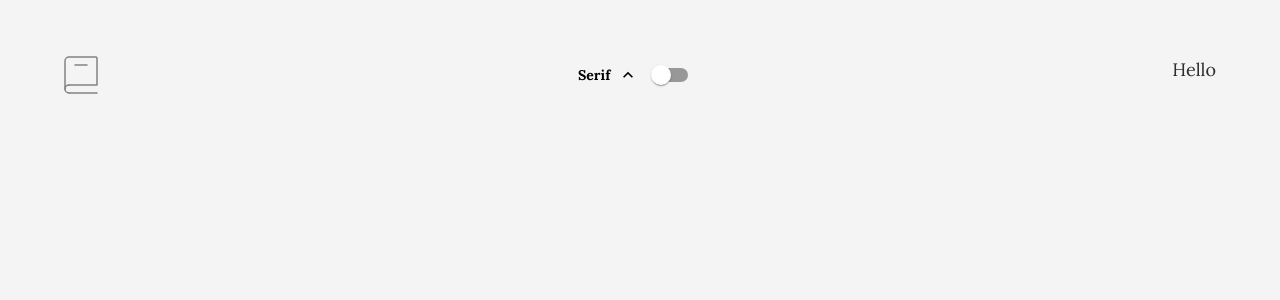
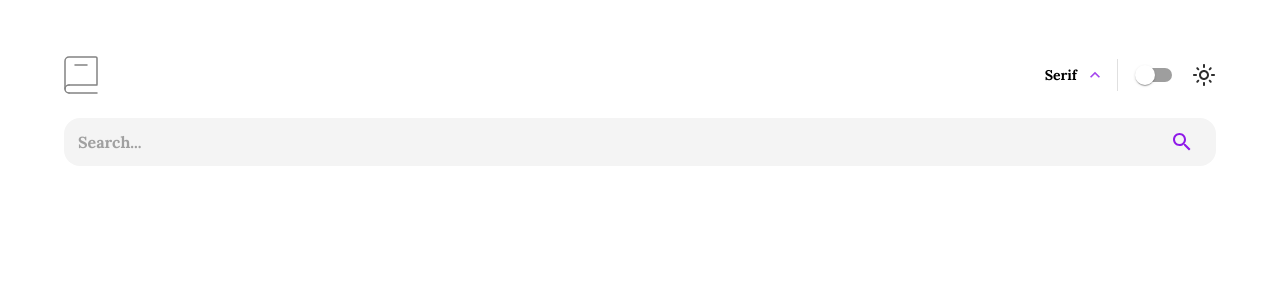
Before and after one commit to ryanknight09/dictionary, a React (Vite) app: page / in a window 1280 px wide. Shown: the top 300 px of the page. Built offline with nearby package versions, Linux system fonts and the light colour scheme.

Commit message:
input field and menu colors

```diff
--- a/src/app/app.tsx
+++ b/src/app/app.tsx
@@ -1,4 +1,5 @@
-import { Container, styled } from '@mui/material';
+import { Container, Stack, styled } from '@mui/material';
+import { Content } from './content';
 import { Header } from './header';
 import Theme from './theme/theme';
 import { ThemeContextProvider } from './useThemeContext';
@@ -8,7 +9,10 @@ export function App() {
     <ThemeContextProvider>
       <Theme>
         <AppWrapper>
-          <Header />
+          <Stack gap="1.5rem">
+            <Header />
+            <Content />
+          </Stack>
         </AppWrapper>
       </Theme>
     </ThemeContextProvider>
--- a/src/app/content.tsx
+++ b/src/app/content.tsx
@@ -0,0 +1,33 @@
+import SearchIcon from '@mui/icons-material/Search';
+import { InputAdornment, OutlinedInput, Stack, styled } from '@mui/material';
+
+export const Content = () => {
+  return (
+    <Stack>
+      <Search />
+    </Stack>
+  );
+};
+
+const Search = styled(OutlinedInput)(({ theme }) => ({
+  borderRadius: '1rem',
+  height: '3rem',
+  fontSize: '1rem',
+  fontWeight: 700,
+  '& .MuiOutlinedInput-notchedOutline': {
+    border: 'none',
+  },
+  '&.Mui-focused': {
+    border: `1px solid ${theme.palette.primary.main}`,
+  },
+}));
+
+Search.defaultProps = {
+  fullWidth: true,
+  placeholder: 'Search...',
+  endAdornment: (
+    <InputAdornment position="start">
+      <SearchIcon color="secondary" />
+    </InputAdornment>
+  ),
+};
--- a/src/app/header.tsx
+++ b/src/app/header.tsx
@@ -1,12 +1,23 @@
 import ExpandLessIcon from '@mui/icons-material/ExpandLess';
-import { Box, Button, Menu, MenuItem, Switch, Typography } from '@mui/material';
+import ExpandMoreIcon from '@mui/icons-material/ExpandMore';
+import LightModeOutlinedIcon from '@mui/icons-material/LightModeOutlined';
+import NightlightOutlinedIcon from '@mui/icons-material/NightlightOutlined';
+import {
+  Box,
+  Button,
+  Divider,
+  Menu,
+  MenuItem,
+  Switch,
+  styled,
+} from '@mui/material';
 import { useState } from 'react';
 import { ReactComponent as BookIcon } from '../assets/images/logo.svg';
 import { useThemeContext } from './useThemeContext';
 
 export const Header = () => {
   const [anchorEl, setAnchorEl] = useState<null | HTMLElement>(null);
-  const { font, setIsDarkMode, setFont } = useThemeContext();
+  const { font, mode, setIsDarkMode, setFont } = useThemeContext();
   const open = Boolean(anchorEl);
 
   const handleClick = (event: React.MouseEvent<HTMLButtonElement>) => {
@@ -20,18 +31,29 @@ export const Header = () => {
   };
 
   return (
-    <Box sx={{ display: 'flex', justifyContent: 'space-between' }}>
+    <HeaderWrapper>
       <BookIcon />
-      <Box sx={{ display: 'flex' }}>
-        <Button
+      <ContentRight>
+        <FontButton
           onClick={handleClick}
           variant="text"
-          endIcon={<ExpandLessIcon />}
-          sx={{ textTransform: 'none', fontWeight: 700 }}
+          endIcon={
+            open ? (
+              <ExpandMoreIcon color="primary" />
+            ) : (
+              <ExpandLessIcon color="primary" />
+            )
+          }
         >
           {fontMap[font]}
-        </Button>
+        </FontButton>
+        <Divider orientation="vertical" />
         <Switch onChange={() => setIsDarkMode((prevMode) => !prevMode)} />
+        {mode === 'dark' ? (
+          <NightlightOutlinedIcon color="primary" />
+        ) : (
+          <LightModeOutlinedIcon />
+        )}
         <Menu anchorEl={anchorEl} open={open} onClose={() => setAnchorEl(null)}>
           <MenuItem
             onClick={() => setFont('Inter')}
@@ -49,8 +71,25 @@ export const Header = () => {
             Mono
           </MenuItem>
         </Menu>
-      </Box>
-      <Typography>Hello</Typography>
-    </Box>
+      </ContentRight>
+    </HeaderWrapper>
   );
 };
+
+const HeaderWrapper = styled(Box)(({ theme }) => ({
+  display: 'flex',
+  justifyContent: 'space-between',
+  alignItems: 'center',
+}));
+
+const ContentRight = styled(Box)(({ theme }) => ({
+  display: 'flex',
+  alignItems: 'center',
+  height: '2rem',
+  gap: '.5rem',
+}));
+
+const FontButton = styled(Button)(({ theme }) => ({
+  textTransform: 'none',
+  fontWeight: 700,
+}));
--- a/src/app/theme/palettes.tsx
+++ b/src/app/theme/palettes.tsx
@@ -6,8 +6,7 @@ const lightPalette: PaletteOptions = {
     main: '#A445ED',
   },
   background: {
-    default: '#F4F4F4',
-    paper: '#FFFFFF',
+    default: '#FFFFFF',
   },
   text: {
     primary: '#2D2D2D',
--- a/src/app/theme/theme.tsx
+++ b/src/app/theme/theme.tsx
@@ -13,20 +13,44 @@ import globalStyles from './globalStyles';
 import { darkPalette, lightPalette } from './palettes';
 import getTypography from './typography';
 
-const createThemeMode = (mode: PaletteMode, font: string) =>
-  createTheme({
-    palette: mode === 'light' ? lightPalette : darkPalette,
+const createThemeMode = (mode: PaletteMode, font: string) => {
+  const isDarkMode = mode === 'dark';
+
+  return createTheme({
+    palette: isDarkMode ? darkPalette : lightPalette,
     typography: getTypography(font),
     components: {
       MuiButton: {
         styleOverrides: {
           text: {
-            color: 'black',
+            color: isDarkMode ? 'white' : 'black',
+          },
+        },
+      },
+      MuiOutlinedInput: {
+        styleOverrides: {
+          root: {
+            backgroundColor: isDarkMode ? '#1F1F1F' : '#F4F4F4',
+          },
+        },
+      },
+      MuiMenu: {
+        styleOverrides: {
+          root: {
+            '& .MuiPaper-root': {
+              borderRadius: '1rem',
+              backgroundColor: isDarkMode ? '#1F1F1F' : '#FFFFFF',
+              minWidth: '10rem',
+              boxShadow: `0px 5px 250px 0px ${
+                isDarkMode ? '#A445ED' : 'unset'
+              }`,
+            },
           },
         },
       },
     },
   });
+};
 
 export const Theme = ({ children }: { children: ReactNode }) => {
   const { mode, font } = useThemeContext();
```
